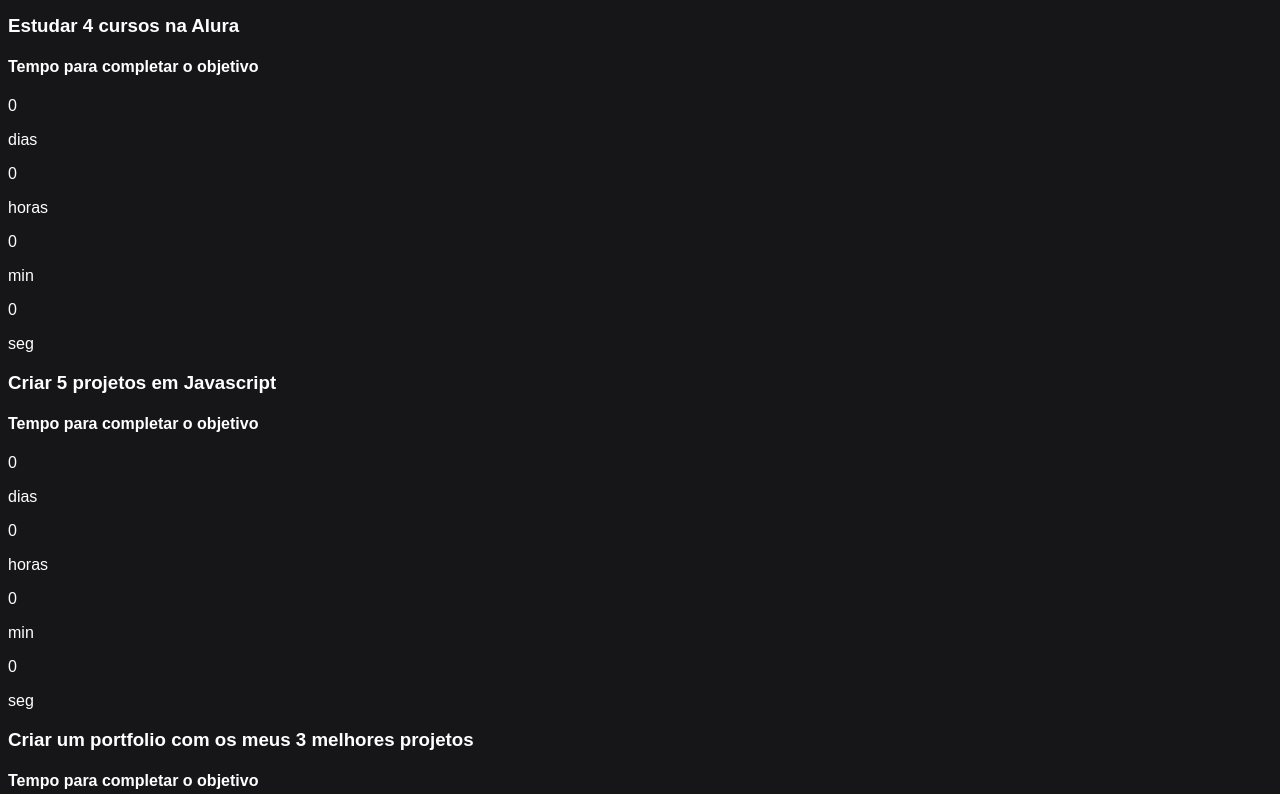
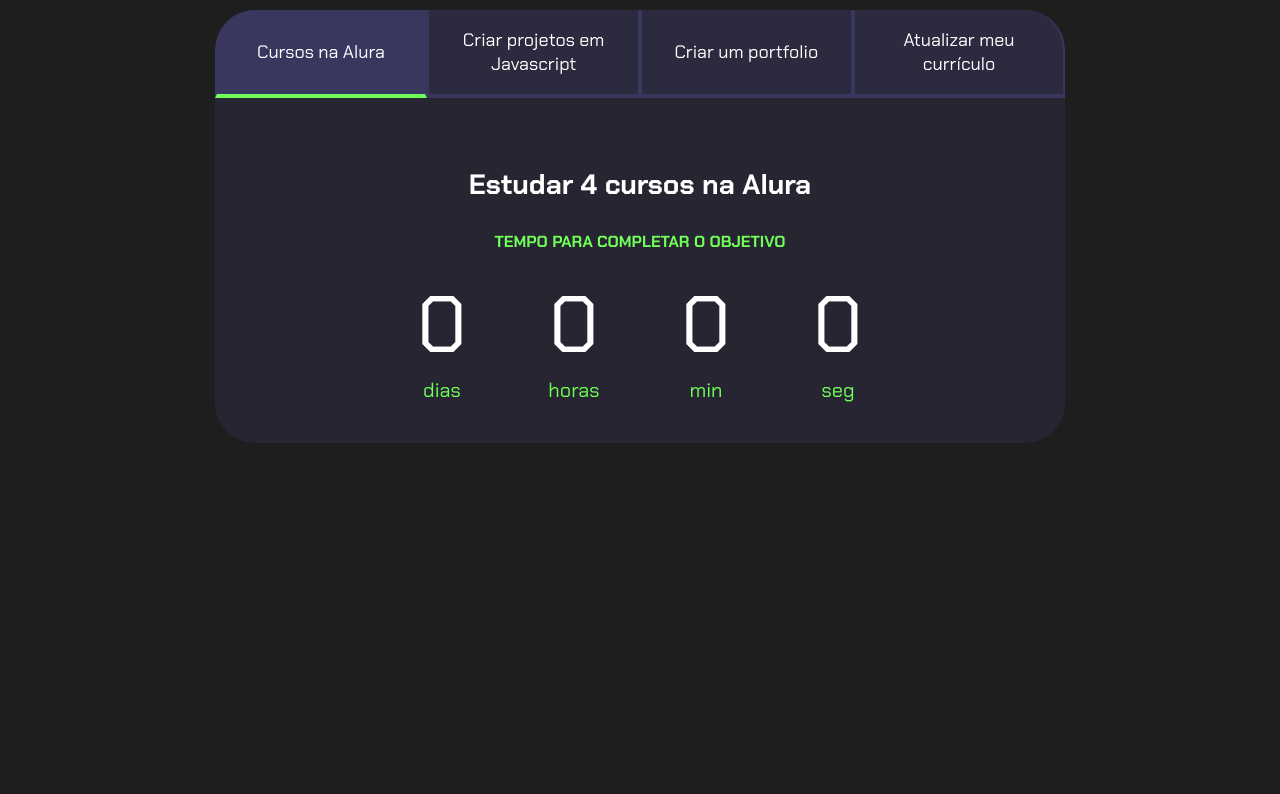
Before and after one commit to mur1lo1/1-trimestre, a plain HTML site: page index.html in a window 1280 px wide. Shown: the part 93-887 px from the top of the page. After the commit the page ends 800 px from the top, so only its background shows below. Drawn offline with Linux system fonts and the light colour scheme.

Commit message:
style.css

```diff
--- a/style.css
+++ b/style.css
@@ -1,5 +1,7 @@
+@import url('https://fonts.googleapis.com/css2?family=Chakra+Petch:wght@400;700&display=swap');
+
 :root {
-  --cor-de-fundo: #161618;
+    --cor-de-fundo: #1E1E1E;
     --verde: #6FFF57;
     --branco: #FFFFFF;
     --botao-ativo: #3A375E;
@@ -12,3 +14,115 @@
     color: var(--branco);
     font-family: 'Chakra Petch', sans-serif;
 }
+
+
+.conteudo-principal {
+    display: flex;
+    flex-direction: column;
+    justify-content: center;
+    align-items: center;
+    max-width: 1200px;
+    width: 100%;
+    margin: 0 auto;
+}
+
+.titulo-principal {
+    text-align: left;
+    width: 100%;
+    font-size: 32px;
+}
+
+.titulo-principal span {
+    color: var(--verde);
+}
+
+
+.botao {
+    font-family: 'Chakra Petch', sans-serif;
+    background-color: var(--botao-inativo);
+    color: var(--branco);
+    display: flex;
+    justify-content: center;
+    padding: 1em;
+    font-size: 18px;
+    align-items: center;
+    width: 100%;
+    border-bottom: 4px solid var(--botao-ativo);
+    border-left: 2px solid var(--botao-ativo);
+    border-right: 2px solid var(--botao-ativo);
+    border-top: none;
+}
+
+.botao:first-child {
+    border-radius: 40px 40px 0 0;
+}
+
+.botoes {
+    display: block;
+}
+
+.botao.ativo{
+    background-color: var(--botao-ativo);
+    border-bottom: 4px solid var(--verde);
+}
+
+.abas-textos{
+    background-color: var(--texto-fundo);
+    padding: 40px;
+    border-radius: 0 0 40px 40px;
+}
+.aba-conteudo.ativo{
+    display:block;
+}
+
+.aba-conteudo{
+    display: none;
+}
+
+.aba-conteudo-titulo-principal{
+    font-size: 28px;
+    text-align: center;
+}
+.aba-conteudo-titulo-secundario{
+    text-align: center;
+    color: var(--verde);
+    text-transform: uppercase;
+}
+
+.contador{
+    display:flex;
+    justify-content: center;
+    flex-wrap: wrap;
+}
+.contador-digito{
+    padding: 0 16px;
+    text-align: center;
+    min-width: 100px;
+}
+
+.contador-digito-numero{
+    font-size: 80px;
+    margin: 0;
+
+}
+
+.contador-digito-texto{
+    color: var(--verde);
+    font-size: 20px;
+    margin: 0;
+
+}
+
+@media screen and (min-width: 768px) {
+    .botoes {
+        display: flex;
+    }
+
+    .botao:first-child {
+        border-radius: 40px 0 0 0;
+    }
+
+    .botao:last-child {
+        border-radius: 0 40px 0 0;
+    }
+}
```
Lines whose indentation alone changed are shown as unchanged.
